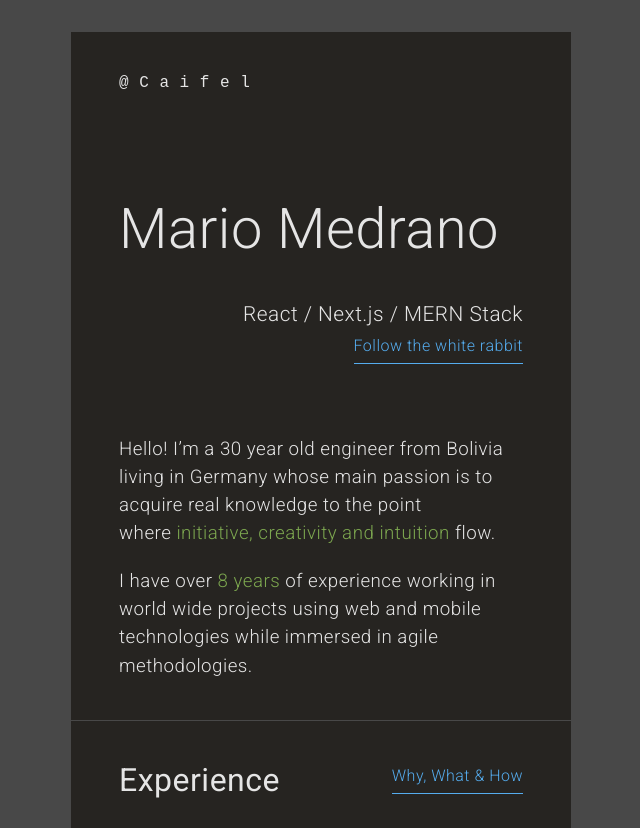
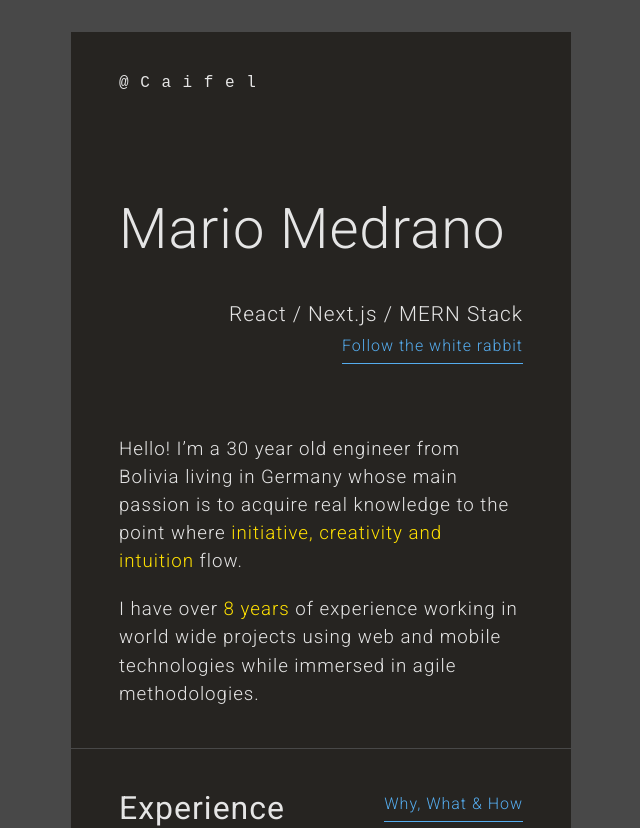
Before and after one commit to caifel/mariomedrano, a Next.js app: page / in a window 1280 px wide. Shown: the top 828 px of the page, without its empty margins (319-959 px from the left). Built offline with nearby package versions, Linux system fonts and the light colour scheme.

Commit message:
Update theme

```diff
--- a/styles/_globals.scss
+++ b/styles/_globals.scss
@@ -3,7 +3,7 @@ body {
   padding: 0;
   font-size: 12px;
   font-weight: 300;
-  letter-spacing: 0.5px;
+  letter-spacing: 1px;
   color: var(--color-default);
   background-color: var(--bg-body);
   max-width: 500px;
--- a/styles/_theme.scss
+++ b/styles/_theme.scss
@@ -6,10 +6,12 @@
   --color-gray: #aeaeae;
   --color-purple: #543fd7;
   --color-light-blue: #55acee;
-  --color-green: #7ca64f;
-  --color-green-50: #7ca64f90;
+  // --color-green: #7ca64f;
+  // --color-green-90: #7ca64f90;
+  --color-green: #ffe102;
+  --color-green-90: #ffe10290;
   --color-red: #dc3545;
-  --color-red-50: #dc354590;
+  --color-red-90: #dc354590;
 
   --border-radius: 0.8rem;
 }
@@ -22,10 +24,10 @@ html[data-theme='light'] {
   --bg-card: var(--color-white);
   --bg-body: var(--color-light);
   --bg-primary: var(--color-red);
-  --bg-primary-50: var(--color-red-50);
+  --bg-primary-50: var(--color-red-90);
   --bg-muted: var(--color-gray);
   --border-color: var(--color-dark);
-  --border-color-primary: var(--color-red-50);
+  --border-color-primary: var(--color-red-90);
 }
 
 html[data-theme='dark'] {
@@ -36,8 +38,8 @@ html[data-theme='dark'] {
   --bg-card: var(--color-black);
   --bg-body: var(--color-dark);
   --bg-primary: var(--color-green);
-  --bg-primary-50: var(--color-green-50);
+  --bg-primary-50: var(--color-green-90);
   --bg-muted: var(--color-dark);
   --border-color: var(--color-dark);
-  --border-color-primary: var(--color-green-50);
+  --border-color-primary: var(--color-green-90);
 }
```
